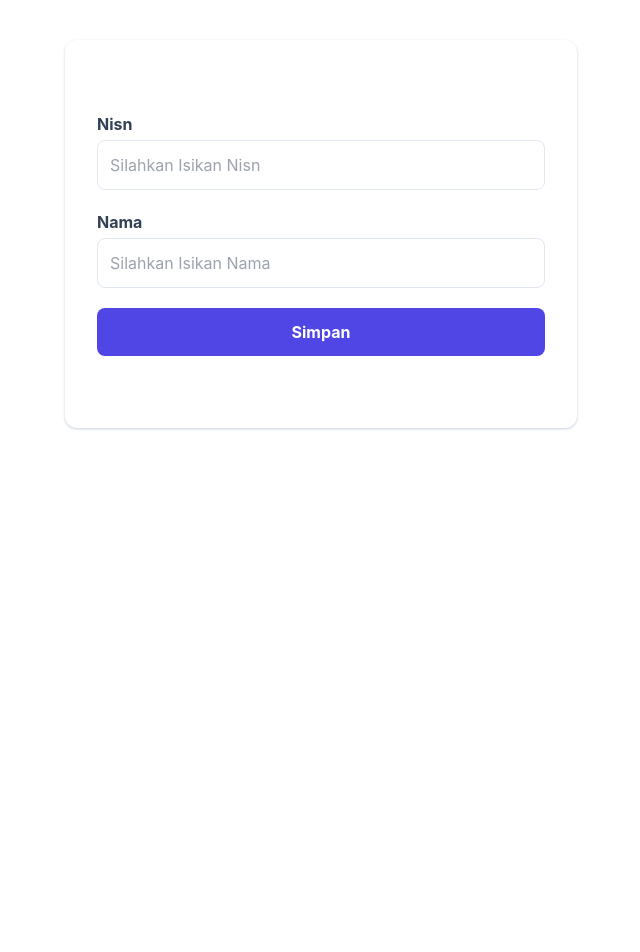
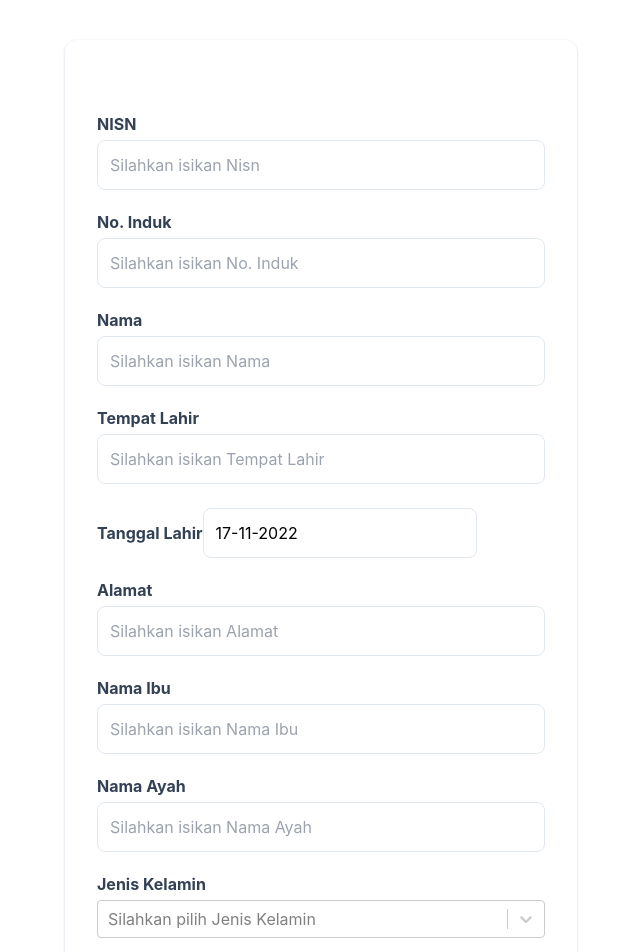
Before and after one commit to izzyzammil/smamdt-school-fe, a React (Create React App) app: page /add in a window 1280 px wide. Shown: the top 952 px of the page, without its empty margins (319-959 px from the left). Before the commit the page ends 800 px from the top, so only its background shows below. Built offline with nearby package versions, Linux system fonts and the light colour scheme.

Commit message:
add react-select and react-datepicker in form add Student

```diff
--- a/package.json
+++ b/package.json
@@ -14,10 +14,12 @@
     "formik": "^2.2.9",
     "moment": "^2.29.4",
     "react": "^18.2.0",
+    "react-datepicker": "^4.8.0",
     "react-dom": "^18.2.0",
     "react-icons": "^4.6.0",
     "react-router-dom": "^6.4.3",
     "react-scripts": "5.0.1",
+    "react-select": "^5.6.1",
     "swr": "^1.3.0",
     "web-vitals": "^2.1.4"
   },
--- a/src/components/Student/AddStudent.jsx
+++ b/src/components/Student/AddStudent.jsx
@@ -1,48 +1,160 @@
 import axios from "axios";
 import React, { useState } from "react";
 import { useNavigate } from "react-router-dom";
+import { useFormik } from "formik";
+import Select from "react-select";
+import DatePicker from "react-datepicker";
+import "react-datepicker/dist/react-datepicker.css";
 
 export const AddStudent = () => {
-  const [nisn, setNisn] = useState("");
-  const [name, setName] = useState("");
   const navigate = useNavigate();
+  const [startDate, setStartDate] = useState(new Date());
 
-  const saveProduct = async (e) => {
+  const { values, handleChange, handleSubmit } = useFormik({
+    initialValues: {
+      nisn: "",
+      registrationId: "",
+      name: "",
+      placeOfBirth: "",
+      birthDate: "",
+      address: "",
+      motherName: "",
+      fatherName: "",
+      gender: "",
+      email: "",
+      dateOfEntry: "",
+      status: "",
+    },
+    onSubmit: async (e) => {
+      try {
         e.preventDefault();
 
-    await axios.post("http://localhost:3333/students", { nisn, name });
+        const _body = { ...values };
+        await axios.post("http://localhost:3333/students", { _body });
         navigate("/");
-  };
+      } catch (err) {
+        console.log(err);
+      }
+    },
+  });
+
+  const formList = [
+    {
+      key: "nisn",
+      label: "NISN",
+      placeholder: "Silahkan isikan Nisn",
+    },
+    {
+      key: "registrationId",
+      label: "No. Induk",
+      placeholder: "Silahkan isikan No. Induk",
+    },
+    {
+      key: "name",
+      label: "Nama",
+      placeholder: "Silahkan isikan Nama",
+    },
+    {
+      key: "placeOfBirth",
+      label: "Tempat Lahir",
+      placeholder: "Silahkan isikan Tempat Lahir",
+    },
+    {
+      key: "birthDate",
+      label: "Tanggal Lahir",
+      placeholder: "Silahkan isikan Tanggal Lahir",
+      type: "PickerDate",
+    },
+    {
+      key: "address",
+      label: "Alamat",
+      placeholder: "Silahkan isikan Alamat",
+    },
+    {
+      key: "motherName",
+      label: "Nama Ibu",
+      placeholder: "Silahkan isikan Nama Ibu",
+    },
+    {
+      key: "fatherName",
+      label: "Nama Ayah",
+      placeholder: "Silahkan isikan Nama Ayah",
+    },
+    {
+      key: "gender",
+      label: "Jenis Kelamin",
+      placeholder: "Silahkan pilih Jenis Kelamin",
+      type: "Select",
+      option: [
+        { label: "Laki-laki", value: "Laki_laki" },
+        { label: "Perempuan", value: "Perempuan" },
+      ],
+    },
+    {
+      key: "email",
+      label: "Email",
+      placeholder: "Silahkan isikan Email",
+    },
+    {
+      key: "dateOfEntry",
+      label: "Tanggal Masuk",
+      placeholder: "Silahkan pilih Tanggal Masuk",
+      type: "PickerDate",
+    },
+    {
+      key: "status",
+      label: "Status",
+      placeholder: "Silahkan pilih Status",
+      type: "Select",
+      option: [
+        { label: "Siswa Baru", value: "Siswa_Baru" },
+        { label: "Pindahan", value: "Pindahan" },
+      ],
+    },
+  ];
 
   return (
     <div className="max-w-lg mx-auto my-10 bg-white p-8 rounded-xl shadow shadow-slate-300">
-      <form onSubmit={saveProduct} className="my-10">
+      <form onSubmit={handleSubmit} className="my-10">
         <div className="flex flex-col">
-          <div className="mb-5">
+          {formList.map((item, index) => (
+            <div className="mb-5" key={index}>
+              {item.type === "Select" || item.type === "PickerDate" ? (
+                <div>
                   <label htmlFor="" className="font-bold text-slate-700">
-              Nisn
+                    {item.label}
+                  </label>
+                  {item.type === "Select" ? (
+                    <Select
+                      options={item.option}
+                      className="w-full mt-1 focus:outline-none focus:border-slate-500 hover:shadow"
+                      placeholder={item.placeholder}
+                    />
+                  ) : (
+                    <DatePicker
+                      selected={startDate}
+                      onChange={(date) => setStartDate(date)}
+                      dateFormat="dd-MM-yyyy"
+                      className="w-full py-3 mt-1 border border-slate-200 rounded-lg px-3 focus:outline-none focus:border-slate-500 hover:shadow"
+                    />
+                  )}
+                </div>
+              ) : (
+                <div>
+                  <label htmlFor="" className="font-bold text-slate-700">
+                    {item.label}
                   </label>
                   <input
                     type="text"
                     className="w-full py-3 mt-1 border border-slate-200 rounded-lg px-3 focus:outline-none focus:border-slate-500 hover:shadow"
-              placeholder="Silahkan Isikan Nisn"
-              value={nisn}
-              onChange={(e) => setNisn(e.target.value)}
+                    placeholder={item.placeholder}
+                    value={values[item.key]}
+                    onChange={handleChange(item.key)}
                   />
                 </div>
-
-          <div className="mb-5">
-            <label htmlFor="" className="font-bold text-slate-700">
-              Nama
-            </label>
-            <input
-              type="text"
-              className="w-full py-3 mt-1 border border-slate-200 rounded-lg px-3 focus:outline-none focus:border-slate-500 hover:shadow"
-              placeholder="Silahkan Isikan Nama"
-              value={name}
-              onChange={(e) => setName(e.target.value)}
-            />
+              )}
             </div>
+          ))}
 
           <button
             type="submit"
```
Also changed, not shown: 1 other file (tests, documents, lock files or other folders). Lines whose indentation alone changed are shown as unchanged.
